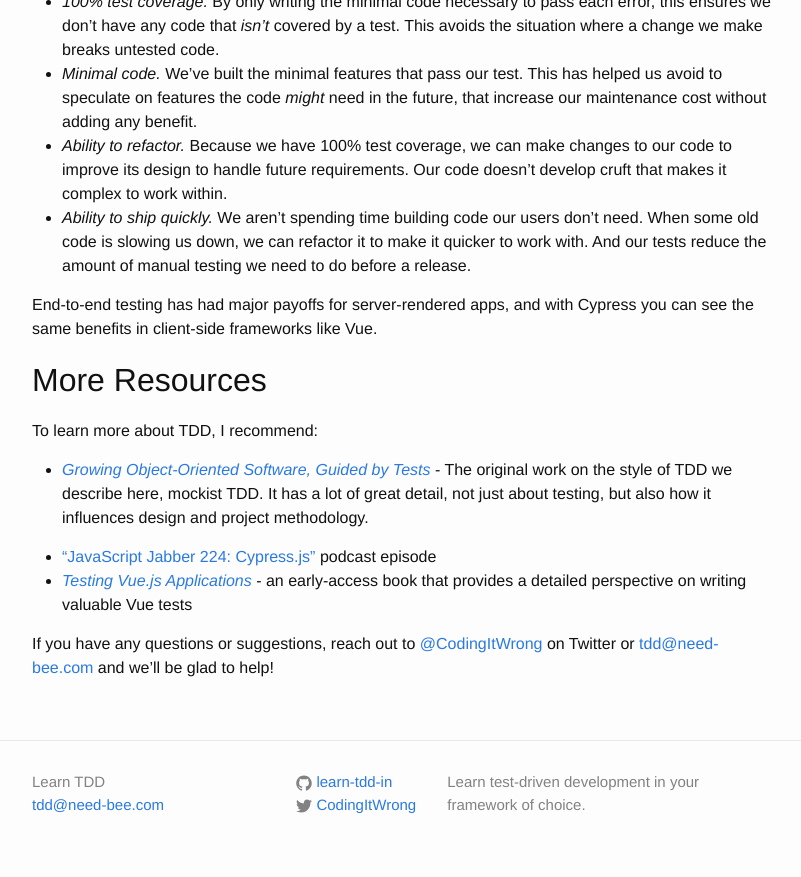
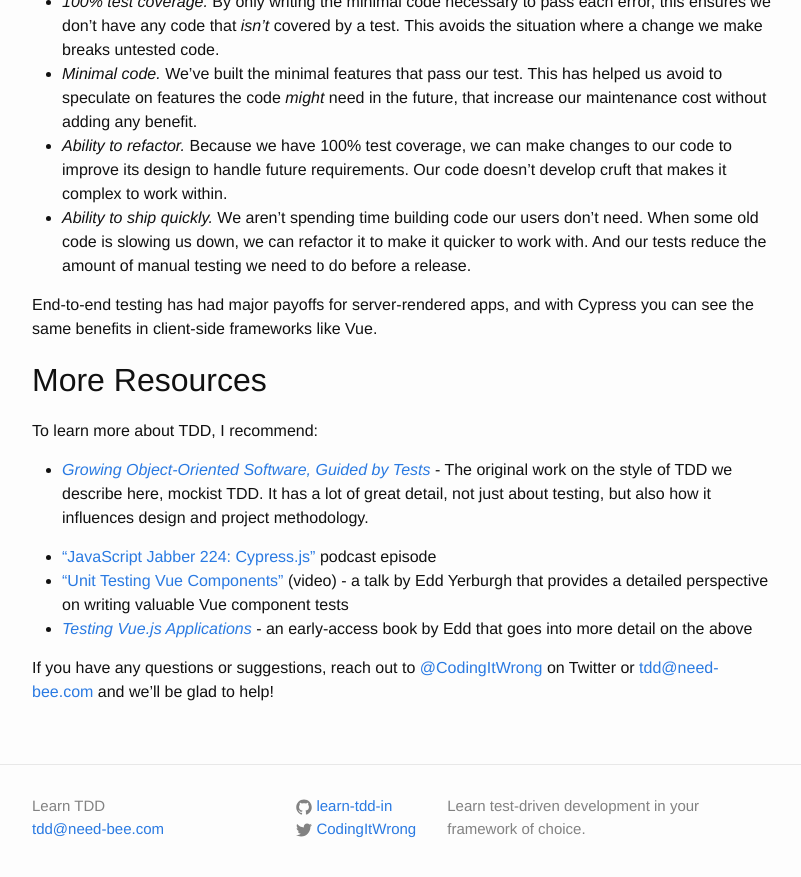
Before and after one commit to learn-tdd-in/learntdd.in, a Jekyll site: the page built from vue/index.md, in a window 1280 px wide and 900 px high, scrolled down 9914 px. Shown: the top 877 px of the window, without its empty margins (238-1039 px from the left). Built offline with Jekyll 4.4.1, drawn with Linux system fonts in a browser that asks for light colours.

Commit message:
Add Edd video too

```diff
--- a/vue/index.md
+++ b/vue/index.md
@@ -505,7 +505,8 @@
 
 {% include tutorial-goos.md %}
 * ["JavaScript Jabber 224: Cypress.js"](https://devchat.tv/js-jabber/224-jsj-cypress-js-with-brian-mann) podcast episode
-* [_Testing Vue.js Applications_](https://www.manning.com/books/testing-vuejs-applications) - an early-access book that provides a detailed perspective on writing valuable Vue tests
+* ["Unit Testing Vue Components"](https://www.youtube.com/watch?v=LxXsGNXsMo8) (video) - a talk by Edd Yerburgh that provides a detailed perspective on writing valuable Vue component tests
+* [_Testing Vue.js Applications_](https://www.manning.com/books/testing-vuejs-applications) - an early-access book by Edd that goes into more detail on the above
 
 {% include tutorial-contact.md %}
 
```
